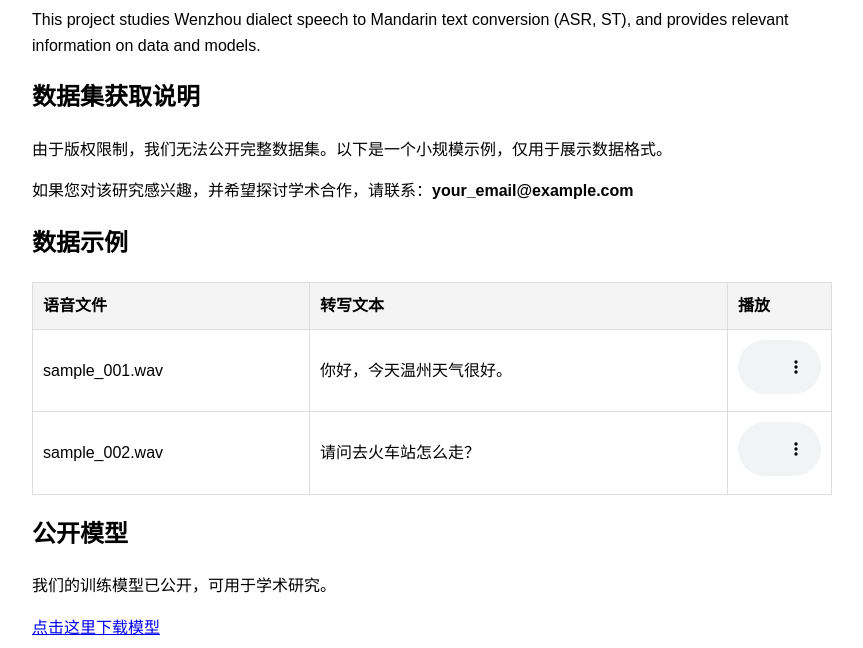
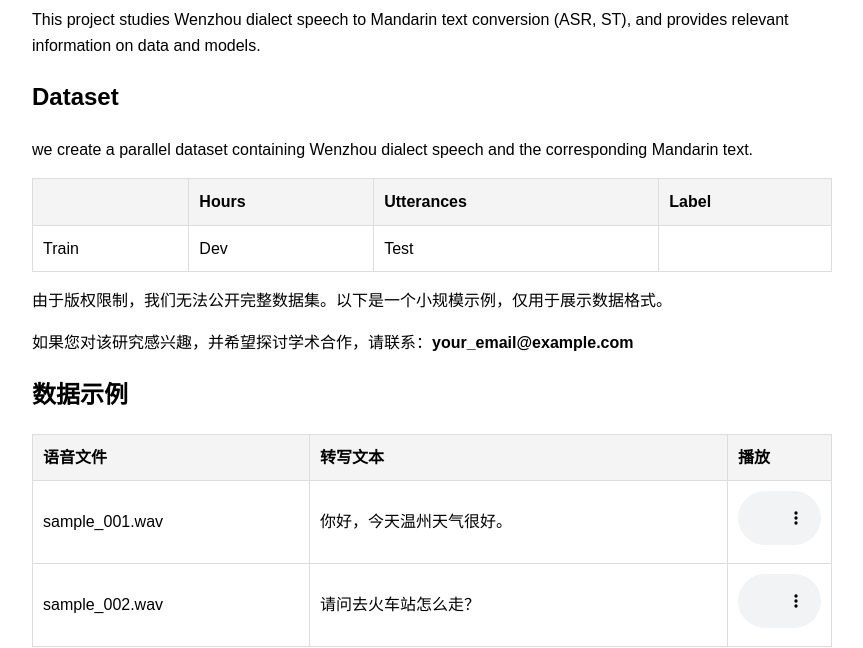
Before and after one commit to GaoZhipengCN/WenzhouDialectSpeech2MandarinText, a plain HTML site: page index.html in a window 1280 px wide. Shown: the part 158-806 px from the top of the page, without its empty margins (208-1071 px from the left). Drawn offline with Linux system fonts and the light colour scheme.

Commit message:
Update index.html

```diff
--- a/index.html
+++ b/index.html
@@ -46,7 +46,21 @@
 
     <p>This project studies Wenzhou dialect speech to Mandarin text conversion (ASR, ST), and provides relevant information on data and models.</p>
 
-    <h2>数据集获取说明</h2>
+    <h2>Dataset</h2>
+    <p>we create a parallel dataset containing Wenzhou dialect speech and the corresponding Mandarin text.</p>
+    <table>
+        <tr>
+            <th></th>
+            <th>Hours</th>
+            <th>Utterances</th>
+            <th>Label</th>
+        </tr>
+        <tr>
+            <td>Train</td>
+            <td>Dev</td>
+            <td>Test</td>
+        </tr>
+    </table>
     <p>由于版权限制，我们无法公开完整数据集。以下是一个小规模示例，仅用于展示数据格式。</p>
     <p>如果您对该研究感兴趣，并希望探讨学术合作，请联系：<strong>your_email@example.com</strong></p>
 
```
